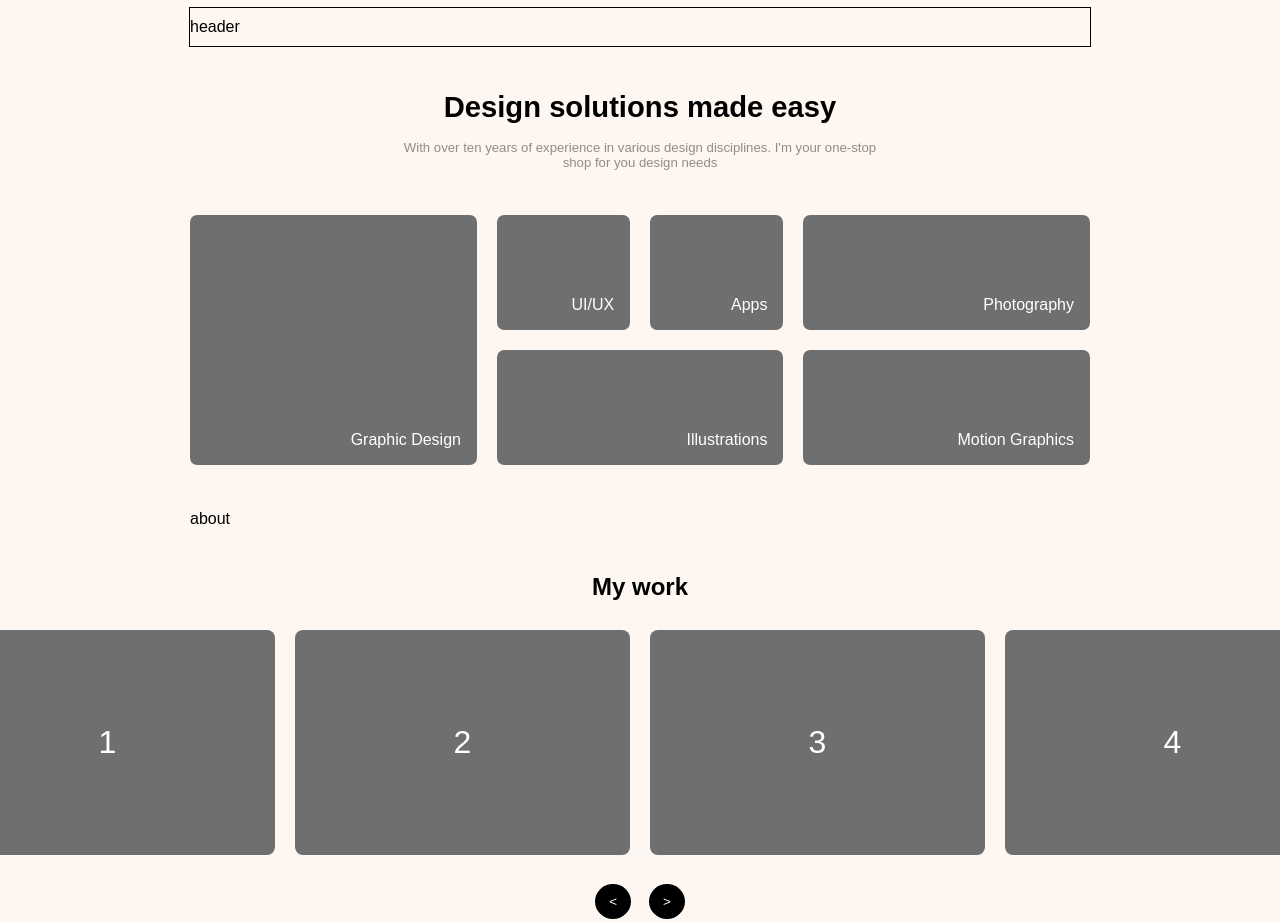
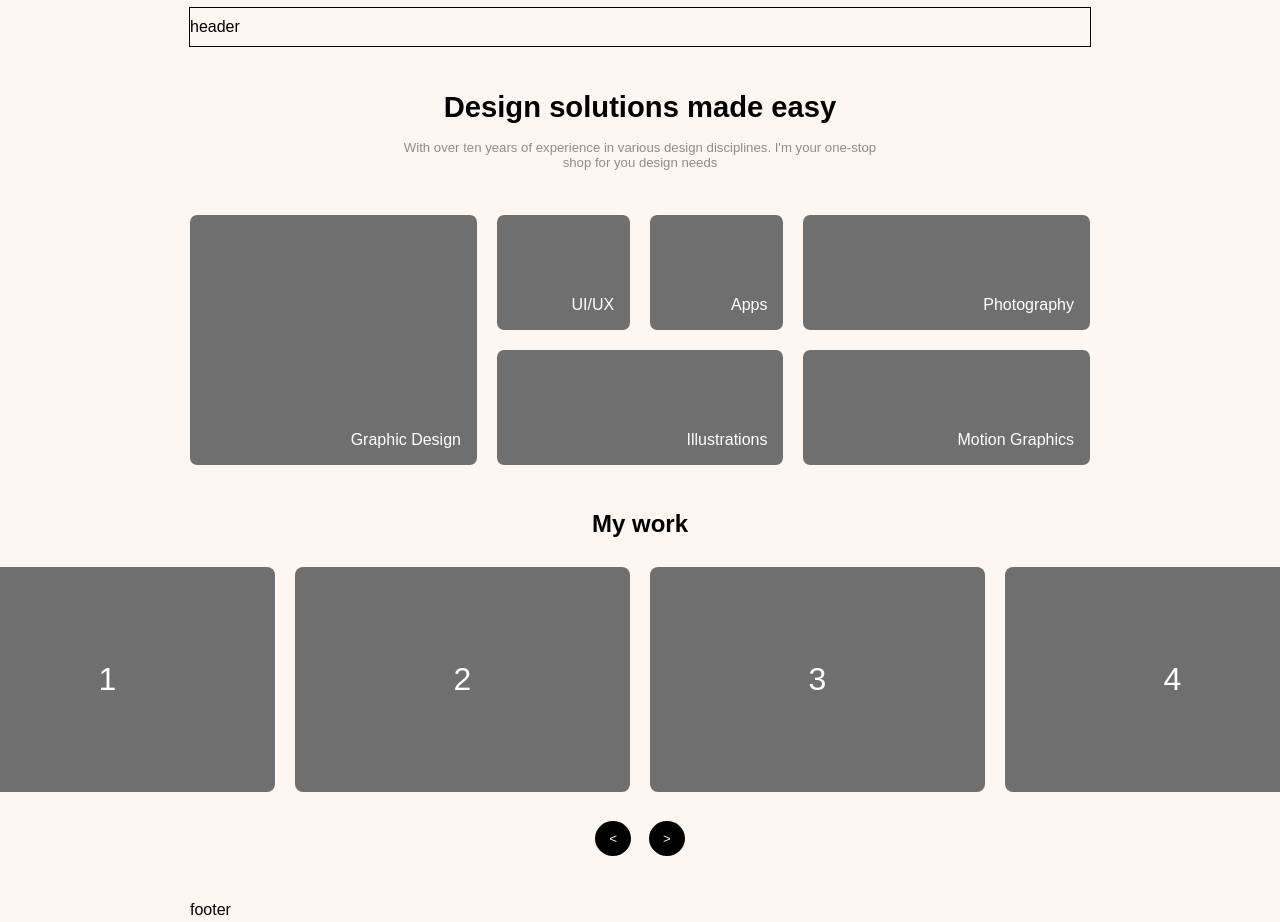
Before and after one commit to yuriyberg/grid-layout-design, a website built with Parcel: page index.html in a window 1280 px wide. Shown: the top 922 px of the page. Built offline with nearby package versions, Linux system fonts and the light colour scheme.

Commit message:
Removed unnecessary block from main layout

```diff
--- a/index.html
+++ b/index.html
@@ -35,7 +35,6 @@
                     Motion Graphics
                 </div>
             </section>
-            <section class="about">about</section>
             <section class="works">
                 <h2 class="works-title">My work</h2>
 
```
